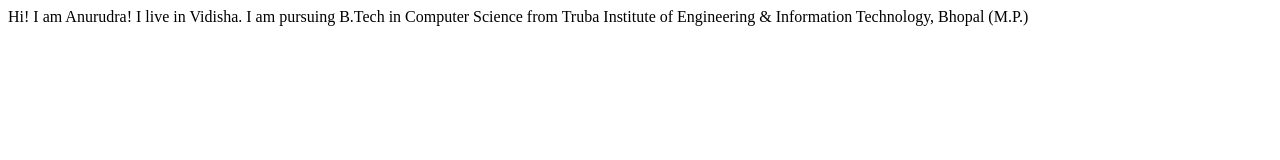
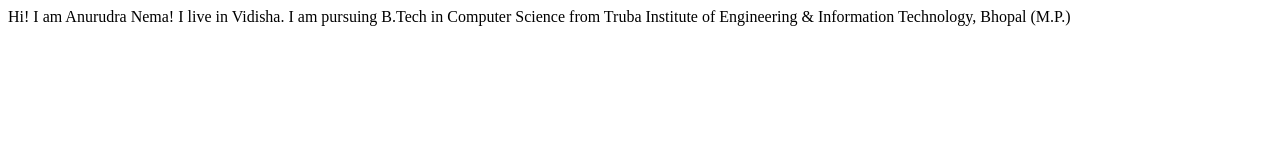
Before and after one commit to anurudra555/anurudra-site, a plain HTML site: page index.html in a window 1280 px wide. Drawn offline with Linux system fonts and the light colour scheme.

```diff
--- a/index.html
+++ b/index.html
@@ -6,7 +6,7 @@
     <title>anurudra-site</title>
 </head>
 <body>
-    Hi! I am Anurudra!
+    Hi! I am Anurudra Nema!
     I live in Vidisha.
     I am pursuing B.Tech in Computer Science from
     Truba Institute of Engineering & Information Technology, Bhopal (M.P.)
```
